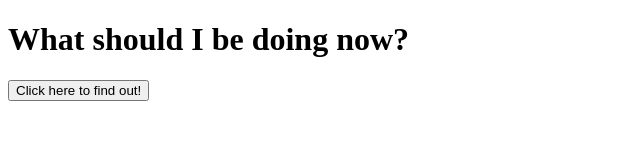
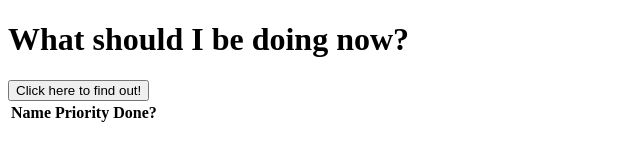
Before and after one commit to arielrazon/what_to_do, a website: page public/what_to_do.html in a window 1280 px wide. Shown: the whole page, without its empty margins (0-640 px from the left). Drawn offline with Linux system fonts and the light colour scheme.

Commit message:
added header row for to-do-list columns

```diff
--- a/public/what_to_do.html
+++ b/public/what_to_do.html
@@ -13,6 +13,13 @@
   <button id="choose">
     Click here to find out!
   </button>
+  <table id="toDoList">
+    <tr>
+      <th>Name</th>
+      <th>Priority</th>
+      <th>Done?</th>
+    </tr>
+  </table>
 
   <script src="./script.js"></script>
 </body>
```
